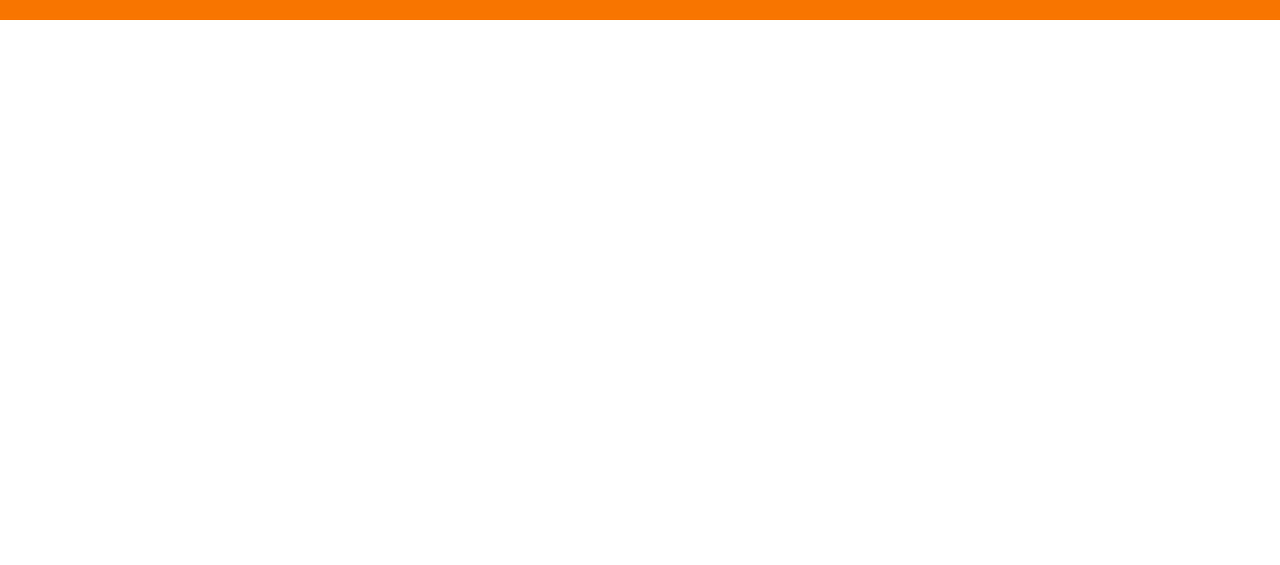
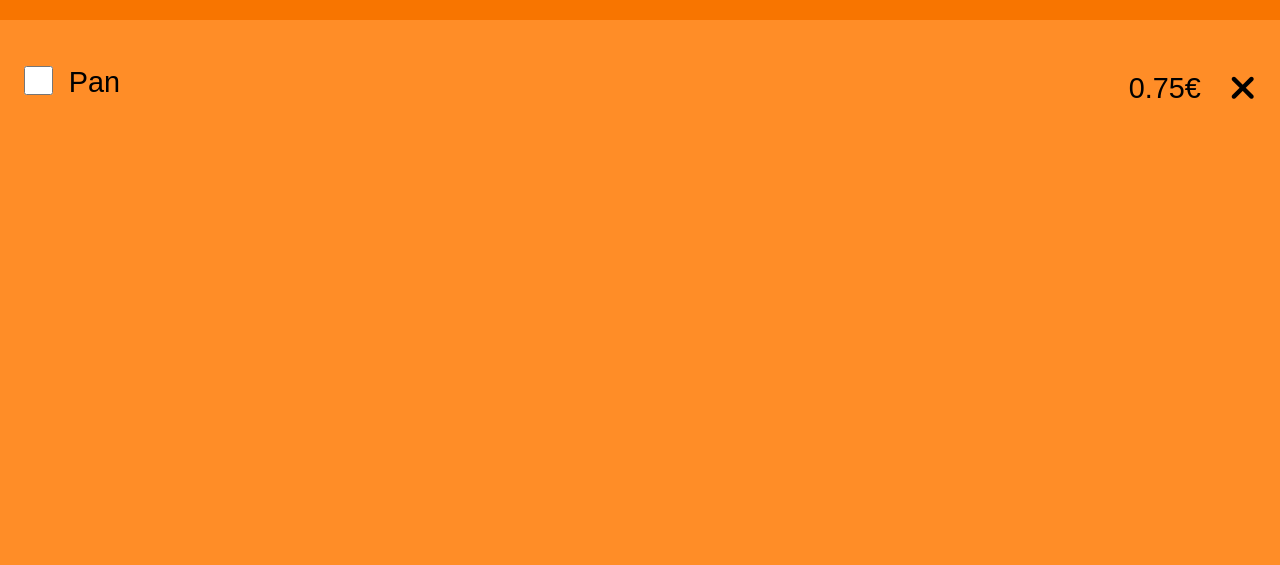
Before and after one commit to Learning-X/202204-W1CH4-luc-st-pierre, a website: page index.html in a window 1280 px wide. Shown: the part 235-800 px from the top of the page. Drawn offline with Linux system fonts and the light colour scheme.

Commit message:
Added with PAIN, styles for article list items

```diff
--- a/index.html
+++ b/index.html
@@ -36,5 +36,26 @@
       <i class="fas fa-plus-circle"></i>
       <h2>2/3 comprados</h2>
     </section>
+
+    <section class="items">
+      <ul class="article__list">
+        <li class="article__item">
+          <article class="item__name">
+            <input
+              type="checkbox"
+              id="boxcheck"
+              class="article__item-checkbox article__item-checkbox--crossed"
+            />
+            <label for="boxcheck" class="article__item-label"> </label>
+            <span class="article__item-name">Pan</span>
+          </article>
+
+          <div class="item__price">
+            <span class="item__price-price">0.75€</span>
+            <i class="fa fa-times"></i>
+          </div>
+        </li>
+      </ul>
+    </section>
   </body>
 </html>
--- a/styles/styles.css
+++ b/styles/styles.css
@@ -1,7 +1,9 @@
 :root {
   --bg-navbar-blue: #5e81d1;
   --bg-comprados-orange: #f87500;
+  --bg-white: #fff;
   --txt-black: #000;
+  --border-black: #000;
 }
 
 * {
@@ -19,6 +21,10 @@ ul {
 
 html {
   font-family: "Nunito", sans-serif;
+}
+
+body {
+  background-color: #ff8d27;
 }
 
 .navbar {
@@ -62,7 +68,7 @@ html {
 }
 
 .comprados h2 {
-  font-weight: 100;
+  font-weight: 200;
   font-size: 1.9rem;
   letter-spacing: 1px;
 }
@@ -70,3 +76,67 @@ html {
 .fa-plus-circle {
   font-size: 2.8rem;
 }
+
+/* ITEMS LIST */
+.items {
+  padding: 2rem 1.5rem;
+}
+
+.article__item {
+  position: relative;
+  display: flex;
+  justify-content: space-between;
+  align-items: center;
+  padding: 0.5rem 0;
+}
+
+.item__name {
+  display: flex;
+  justify-content: flex-start;
+}
+
+.article__item-label {
+  position: absolute;
+  inset: 0;
+}
+
+.article__item-checkbox {
+  width: 1.8rem;
+  height: 1.8rem;
+}
+
+.article__item-span-checkbox {
+  position: absolute;
+  top: 0;
+  left: 0;
+  width: 20px;
+}
+
+.article__item-name {
+  font-size: 1.8rem;
+  font-weight: 200;
+  padding-left: 1rem;
+}
+
+.article__item-checkbox:checked ~ span.article__item-name {
+  text-decoration: line-through;
+}
+
+.item__price {
+  display: flex;
+  align-items: center;
+}
+
+.item__price-price {
+  width: 1.3rem;
+  height: 1.3rem;
+  font-size: 1.8rem;
+  font-weight: 200;
+  margin-right: 5rem;
+}
+
+.fa-times {
+  font-size: 2.2rem;
+  padding-top: 0.6rem;
+  cursor: pointer;
+}
```
